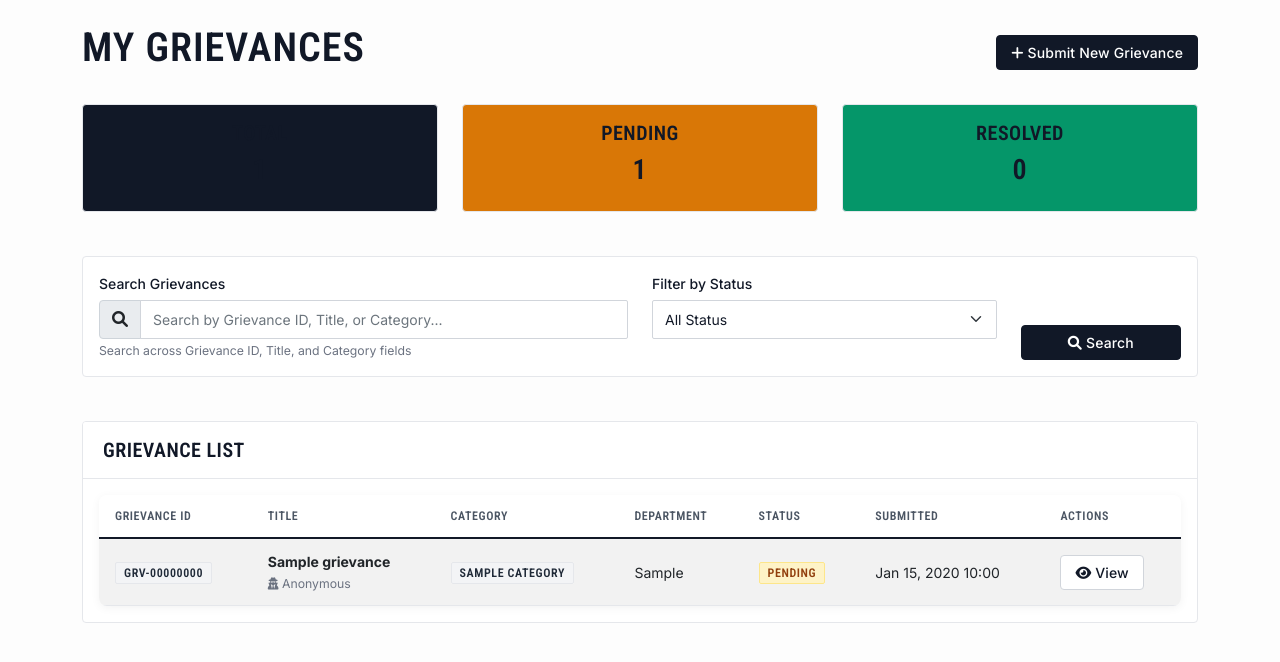
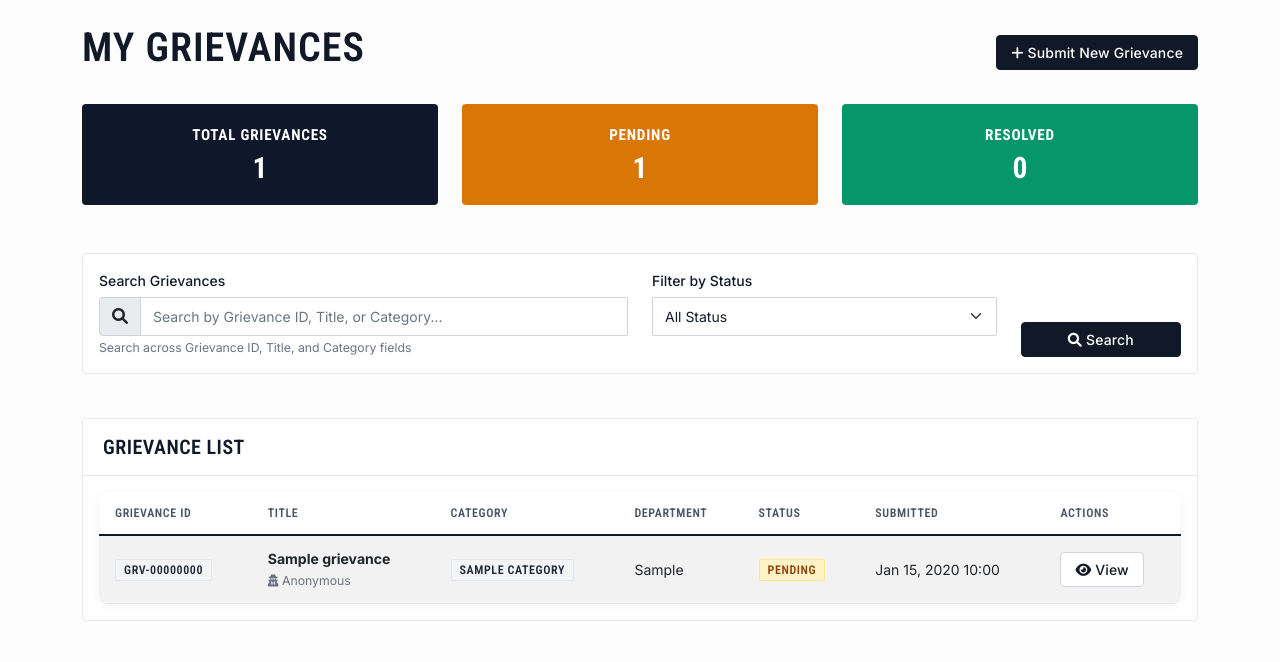
Before and after one commit to Surventurer/Student_Grievance_Management_System, a Django app: page /students/grievances/ in a window 1280 px wide. Shown: the part 63-725 px from the top of the page. Run offline with Django 4.2, Linux system fonts and the light colour scheme; a user stored in the database is signed in; tables that the repository leaves empty hold one stand-in row (values such as "Sample post"); data that the repository does not hold is empty; parts of the project's set-up code (start-up, migrations or seed data) failed here and were passed over; some libraries are stand-ins or nearby versions.

Commit message:
feat: update student statistics cards for improved UI consistency and styling

```diff
--- a/src/static/css/style.css
+++ b/src/static/css/style.css
@@ -724,18 +724,59 @@ h1, h2, h3, h4, h5, h6, .navbar-brand {
     }
 }
 
-/* Stats card improvements */
-.stats-card,
-.stats-card.total,
-.stats-card.pending,
-.stats-card.resolved,
-.stats-card.rejected,
-.stats-card.bg-primary,
-.stats-card.bg-success,
-.stats-card.bg-warning,
-.stats-card.bg-danger,
-.stats-card.bg-info,
-.stats-card.bg-dark {
+/* Student Portal Solid Colored Stat Cards (Exact match to student visual spec) */
+.student-stat-card {
+    border-radius: var(--radius-md) !important;
+    border: none !important;
+    box-shadow: none !important;
+    margin-bottom: 1.5rem;
+    overflow: hidden;
+}
+
+.student-stat-card .card-body {
+    padding: 1.25rem 1rem !important;
+    text-align: center;
+}
+
+.student-stat-card.total {
+    background-color: #0f172a !important;
+    background: #0f172a !important;
+    color: #ffffff !important;
+}
+
+.student-stat-card.pending {
+    background-color: #d97706 !important;
+    background: #d97706 !important;
+    color: #ffffff !important;
+}
+
+.student-stat-card.resolved {
+    background-color: #059669 !important;
+    background: #059669 !important;
+    color: #ffffff !important;
+}
+
+.student-stat-card .student-stat-title {
+    font-family: var(--font-display) !important;
+    font-weight: 700 !important;
+    font-size: 0.95rem !important;
+    letter-spacing: 0.05em !important;
+    text-transform: uppercase !important;
+    color: #ffffff !important;
+    margin-bottom: 0.35rem !important;
+}
+
+.student-stat-card .student-stat-number {
+    font-family: var(--font-display) !important;
+    font-weight: 700 !important;
+    font-size: 1.85rem !important;
+    line-height: 1.1 !important;
+    color: #ffffff !important;
+    margin: 0 !important;
+}
+
+/* General Stats card */
+.stats-card {
     text-align: left;
     padding: 1.25rem;
     border-radius: var(--radius-md) !important;
@@ -750,12 +791,6 @@ h1, h2, h3, h4, h5, h6, .navbar-brand {
     box-shadow: none !important;
 }
 
-.stats-card:hover {
-    transform: none !important;
-    box-shadow: none !important;
-    border-color: var(--color-border-strong) !important;
-}
-
 .stats-number {
     font-family: var(--font-display);
     font-size: 2rem !important;
--- a/src/templates/students/grievances.html
+++ b/src/templates/students/grievances.html
@@ -18,26 +18,26 @@
 <!-- Statistics Cards -->
 <div class="row mb-4">
     <div class="col-md-4">
-        <div class="card bg-primary text-white">
-            <div class="card-body text-center">
-                <h5 class="card-title">Total</h5>
-                <h3>{{ total_grievances }}</h3>
+        <div class="card student-stat-card total">
+            <div class="card-body">
+                <div class="student-stat-title">TOTAL GRIEVANCES</div>
+                <div class="student-stat-number">{{ total_grievances }}</div>
             </div>
         </div>
     </div>
     <div class="col-md-4">
-        <div class="card bg-warning text-white">
-            <div class="card-body text-center">
-                <h5 class="card-title">Pending</h5>
-                <h3>{{ pending_grievances }}</h3>
+        <div class="card student-stat-card pending">
+            <div class="card-body">
+                <div class="student-stat-title">PENDING</div>
+                <div class="student-stat-number">{{ pending_grievances }}</div>
             </div>
         </div>
     </div>
     <div class="col-md-4">
-        <div class="card bg-success text-white">
-            <div class="card-body text-center">
-                <h5 class="card-title">Resolved</h5>
-                <h3>{{ resolved_grievances }}</h3>
+        <div class="card student-stat-card resolved">
+            <div class="card-body">
+                <div class="student-stat-title">RESOLVED</div>
+                <div class="student-stat-number">{{ resolved_grievances }}</div>
             </div>
         </div>
     </div>
```
Also changed, not shown: src/templates/students/dashboard.html (+12 -15 lines).
